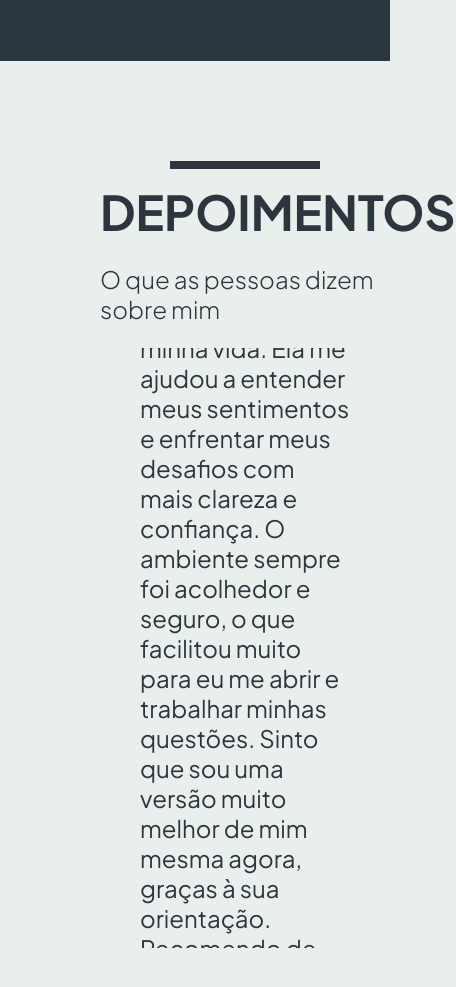
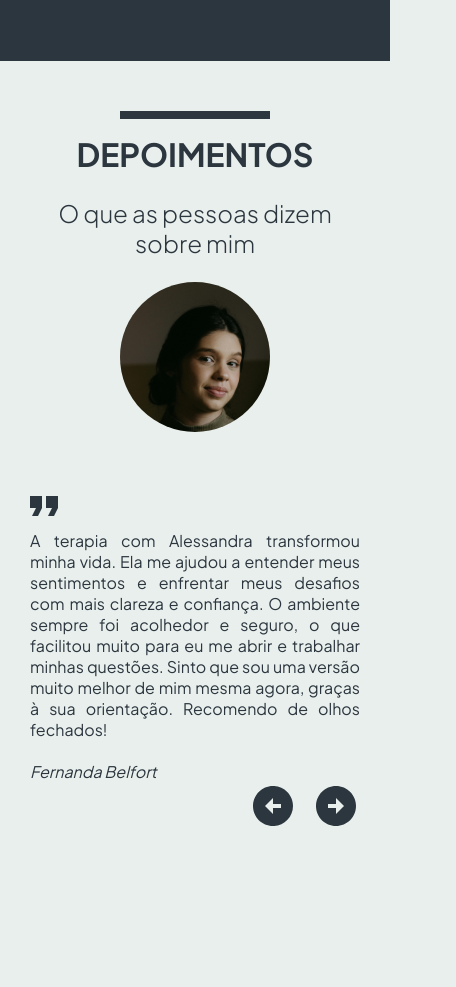
Before and after one commit to allessandrogomes/psychologist-portfolio, a Next.js app: page / in a window 390 px wide. Shown: the part 1760-2747 px from the top of the page, 456 px wide, since content can reach past the window. After the commit the page ends 2640 px from the top, so only its background shows below. Built offline with nearby package versions, Linux system fonts and the light colour scheme.

Commit message:
:iphone:responsive: componentiza o Depoimento e ajusta a responsividade da TestemonialsSection.

```diff
--- a/src/components/TestemonialsSection/index.tsx
+++ b/src/components/TestemonialsSection/index.tsx
@@ -5,90 +5,46 @@ import styles from "./styles.module.scss"
 import "swiper/css"
 import { SwiperSlide, Swiper } from "swiper/react"
 import { Pagination, Autoplay, Navigation } from "swiper/modules"
-import Image from "next/image"
-import FormatQuoteIcon from '@mui/icons-material/FormatQuote'
-import ArrowCircleLeftIcon from '@mui/icons-material/ArrowCircleLeft'
-import ArrowCircleRightIcon from '@mui/icons-material/ArrowCircleRight'
+import Testemonial from "../shared/Testemonial"
 
 export default function TestemonialsSection() {
     return (
         <section className={styles.section}>
             <TitleAndSubtitle title="Depoimentos" subtitle="O que as pessoas dizem sobre mim" darkTheme />
             <Swiper
+                className={styles.swiper}
                 modules={[Pagination, Autoplay, Navigation]}
                 slidesPerView={1}
                 spaceBetween={30}
                 navigation={{
                     nextEl: '.swiper-button-next',
                     prevEl: '.swiper-button-prev',
-                  }}
+                }}
                 centeredSlides={true}
                 speed={900}
                 autoplay={{ delay: 20000 }}
+                simulateTouch={false}
             >
                 <SwiperSlide>
-                    {/* Container do Depoimento */}
-                    <div className={styles.containerTestemonial}>
-
-                        {/* Estrutura da Foto */}
-                        <div className={styles.containerPhoto}>
-                            <Image
-                                src="/images/testemonial/testemonial-1.jpg"
-                                style={{ width: "100%", height: "100%", objectFit: "cover" }}
-                                width={3392}
-                                height={5088}
-                                alt="Imagem da Testemunha 1"
-                            />
-                        </div>
-
-                        {/* Container do Texto e Setas de Navegação */}
-                        <div className={styles.containerText}>
-
-                            {/* Texto e Setas de Navegação */}
-                            <div className={styles.textAndArrows}>
-                                <FormatQuoteIcon sx={{ fontSize: "3rem", ml: "25px" }} />
-                                <blockquote>
-                                    A terapia com Alessandra transformou minha vida. Ela me ajudou a entender meus sentimentos e enfrentar meus desafios com mais clareza e confiança. O ambiente sempre foi acolhedor e seguro, o que facilitou muito para eu me abrir e trabalhar minhas questões. Sinto que sou uma versão muito melhor de mim mesma agora, graças à sua orientação. Recomendo de olhos fechados!<br /><br />
-                                    <cite>Geovanna Tarim</cite>
-                                </blockquote>
-
-                                {/* Setas de navegação */}
-                                <div className={styles.navArrows}>
-                                <ArrowCircleLeftIcon className="swiper-button-prev" sx={{ fontSize: "3rem", cursor: "pointer" }} />
-                                <ArrowCircleRightIcon className="swiper-button-next" sx={{ fontSize: "3rem", cursor: "pointer" }} />
-                                </div>
-                            </div>
-                        </div>
-                    </div>
+                    <Testemonial
+                        urlImage="/images/testemonial/testemonial-1.jpg"
+                        widthImage={3392}
+                        heightImage={5088}
+                        altImage="Imagem da Testemunha Fernanda"
+                        text="A terapia com Alessandra transformou minha vida. Ela me ajudou a entender meus sentimentos e enfrentar meus desafios com mais clareza e confiança. O ambiente sempre foi acolhedor e seguro, o que facilitou muito para eu me abrir e trabalhar minhas questões. Sinto que sou uma versão muito melhor de mim mesma agora, graças à sua orientação. Recomendo de olhos fechados!"
+                        author="Fernanda Belfort"
+                    />
                 </SwiperSlide>
 
                 <SwiperSlide>
-                    <div className={styles.containerTestemonial}>
-
-                        {/* Estrutura da Foto */}
-                        <div className={styles.containerPhoto}>
-                            <Image src="/images/testemonial/testemonial-1.jpg" style={{ width: "100%", height: "100%", objectFit: "cover" }} width={3392} height={5088} alt="Imagem da Testemunha 1" />
-                        </div>
-
-                        {/* Container do Texto e Setas de Navegação */}
-                        <div className={styles.containerText}>
-
-                            {/* Texto */}
-                            <div className={styles.textAndArrows}>
-                                <FormatQuoteIcon sx={{ fontSize: "3rem", ml: "25px" }} />
-                                <blockquote>
-                                    A terapia com Alessandra transformou minha vida. Ela me ajudou a entender meus sentimentos e enfrentar meus desafios com mais clareza e confiança. O ambiente sempre foi acolhedor e seguro, o que facilitou muito para eu me abrir e trabalhar minhas questões. Sinto que sou uma versão muito melhor de mim mesma agora, graças à sua orientação. Recomendo de olhos fechados!<br /><br />
-                                    <cite>Geovanna Tarim</cite>
-                                </blockquote>
-
-                                {/* Setas de navegação */}
-                                <div className={styles.navArrows}>
-                                    <ArrowCircleLeftIcon className="swiper-button-prev" sx={{ fontSize: "3rem", cursor: "pointer" }} />
-                                    <ArrowCircleRightIcon className="swiper-button-next" sx={{ fontSize: "3rem", cursor: "pointer" }} />
-                                </div>
-                            </div>
-                        </div>
-                    </div>
+                    <Testemonial
+                        urlImage="/images/testemonial/testemonial-1.jpg"
+                        widthImage={3392}
+                        heightImage={5088}
+                        altImage="Imagem da Testemunha Fernanda"
+                        text="A terapia com Alessandra transformou minha vida. Ela me ajudou a entender meus sentimentos e enfrentar meus desafios com mais clareza e confiança. O ambiente sempre foi acolhedor e seguro, o que facilitou muito para eu me abrir e trabalhar minhas questões. Sinto que sou uma versão muito melhor de mim mesma agora, graças à sua orientação. Recomendo de olhos fechados!"
+                        author="Fernanda Belfort"
+                    />
                 </SwiperSlide>
             </Swiper>
         </section>
--- a/src/components/TestemonialsSection/styles.module.scss
+++ b/src/components/TestemonialsSection/styles.module.scss
@@ -1,43 +1,31 @@
 @import "@/app/globals.scss";
 
 .section {
-    height: 100vh;
-    min-height: 700px;
+    height: 100%;
+    width: 100%;
     max-width: 100%;
     background-color: $color1;
-    padding: 100px;
-    padding-right: 0;
+    padding: 50px 100px;
+    display: flex;
+    flex-direction: column;
+    align-items: center;
+    justify-content: center;
+    box-sizing: border-box;
 
-    .containerTestemonial {
-        width: 100%;
-        height: 600px;
-        display: flex;
-        justify-content: center;
-        align-items: center;
+    @media (max-width: 767px) {
+        padding: 50px 30px;
 
-        .containerPhoto {
-            width: 600px;
-            height: 500px;
+        h2 {
+            font-size: 2rem;
+            line-height: 2.5rem;
         }
 
-        .containerText {
-            width: 100%;
-            display: flex;
-            align-items: center;
-            justify-content: center;
-
-            .textAndArrows {
-                width: 600px;
-                font-size: 1.5rem;
-                display: flex;
-                flex-direction: column;
-
-                .navArrows {
-                    display: flex;
-                    gap: 15px;
-                    align-self: flex-end;
-                }
-            }
+        h2, h3 {
+            text-align: center;
         }
     }
+
+    .swiper {
+        max-width: 100%;
+    }
 }
--- /dev/null
+++ b/src/components/shared/Testemonial/index.tsx
@@ -0,0 +1,47 @@
+import Image from "next/image"
+import styles from "./styles.module.scss"
+import FormatQuoteIcon from '@mui/icons-material/FormatQuote'
+import ArrowCircleLeftIcon from '@mui/icons-material/ArrowCircleLeft'
+import ArrowCircleRightIcon from '@mui/icons-material/ArrowCircleRight'
+
+interface ITestemonial {
+    urlImage: string,
+    widthImage: number,
+    heightImage: number,
+    altImage: string,
+    text: string,
+    author: string
+}
+
+export default function Testemonial({ urlImage, widthImage, heightImage, altImage, text, author }: ITestemonial) {
+    return (
+        <div className={styles.container}>
+            <div className={styles.photo}>
+                <Image
+                    src={urlImage}
+                    style={{ width: "100%", height: "100%", objectFit: "cover" }}
+                    width={widthImage}
+                    height={heightImage}
+                    alt={altImage}
+                />
+            </div>
+            <div style={{ backgroundImage: `url(${urlImage})` }} className={styles.mobilePhoto}></div>
+
+            <div className={styles.content}>
+                <div className={styles.boxTextAndArrows}>
+                    <FormatQuoteIcon sx={{ ml: "-10px", fontSize: "3rem" }} />
+
+                    <blockquote>
+                        {text}<br /><br />
+                        <cite>{author}</cite>
+                    </blockquote>
+
+                    <div className={styles.navArrows}>
+                        <ArrowCircleLeftIcon className="swiper-button-prev" sx={{ fontSize: "3rem", cursor: "pointer" }} />
+                        <ArrowCircleRightIcon className="swiper-button-next" sx={{ fontSize: "3rem", cursor: "pointer" }} />
+                    </div>
+                </div>
+            </div>
+        </div >
+    )
+}
--- /dev/null
+++ b/src/components/shared/Testemonial/styles.module.scss
@@ -0,0 +1,74 @@
+@import "@/app/globals.scss";
+
+.container {
+    width: 100%;
+    max-width: 100%;
+    height: 100%;
+    display: flex;
+    justify-content: center;
+    align-items: center;
+    gap: 50px;
+
+    @media (max-width: 767px) {
+        flex-direction: column;
+    }
+
+    .photo {
+        width: 600px;
+        height: 500px;
+
+        @media (max-width: 767px) {
+            display: none;
+        }
+    }
+
+    .mobilePhoto {
+        width: 150px;
+        height: 150px;
+        background-size: cover;
+        border-radius: 100%;
+        display: none;
+
+        @media (max-width: 767px) {
+            display: block;
+        }
+    }
+
+    .content {
+        width: 100%;
+        display: flex;
+        align-items: center;
+        justify-content: center;
+
+        .boxTextAndArrows {
+            max-width: 800px;
+            font-size: 1.25rem;
+            display: flex;
+            flex-direction: column;
+            text-align: justify;
+
+            blockquote {
+                margin: 0;
+            }
+
+            @media (max-width: 767px) {
+                font-size: 1rem;
+                max-width: 600px;
+
+                blockquote {
+                    margin: 0;
+                }
+            }
+
+            @media (min-width: 768px) and (max-width: 1100px) {
+                font-size: 1rem;
+            }
+
+            .navArrows {
+                display: flex;
+                gap: 15px;
+                align-self: flex-end;
+            }
+        }
+    }
+}
```
